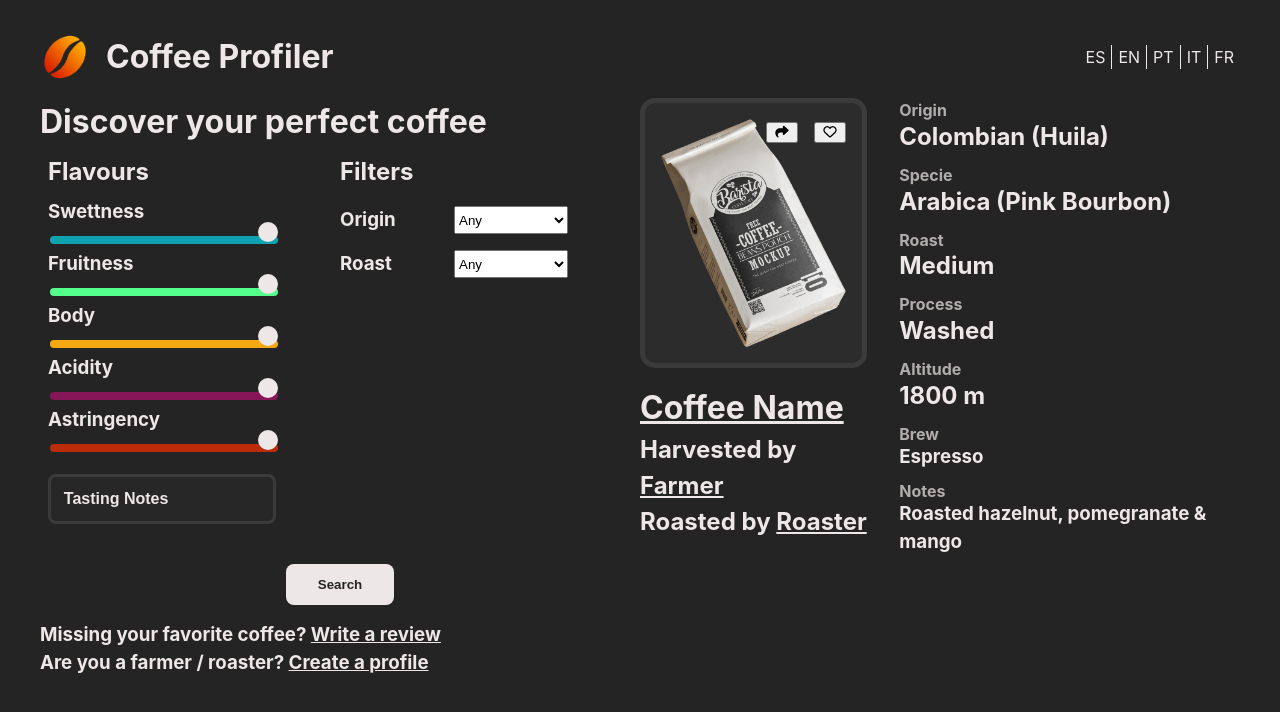
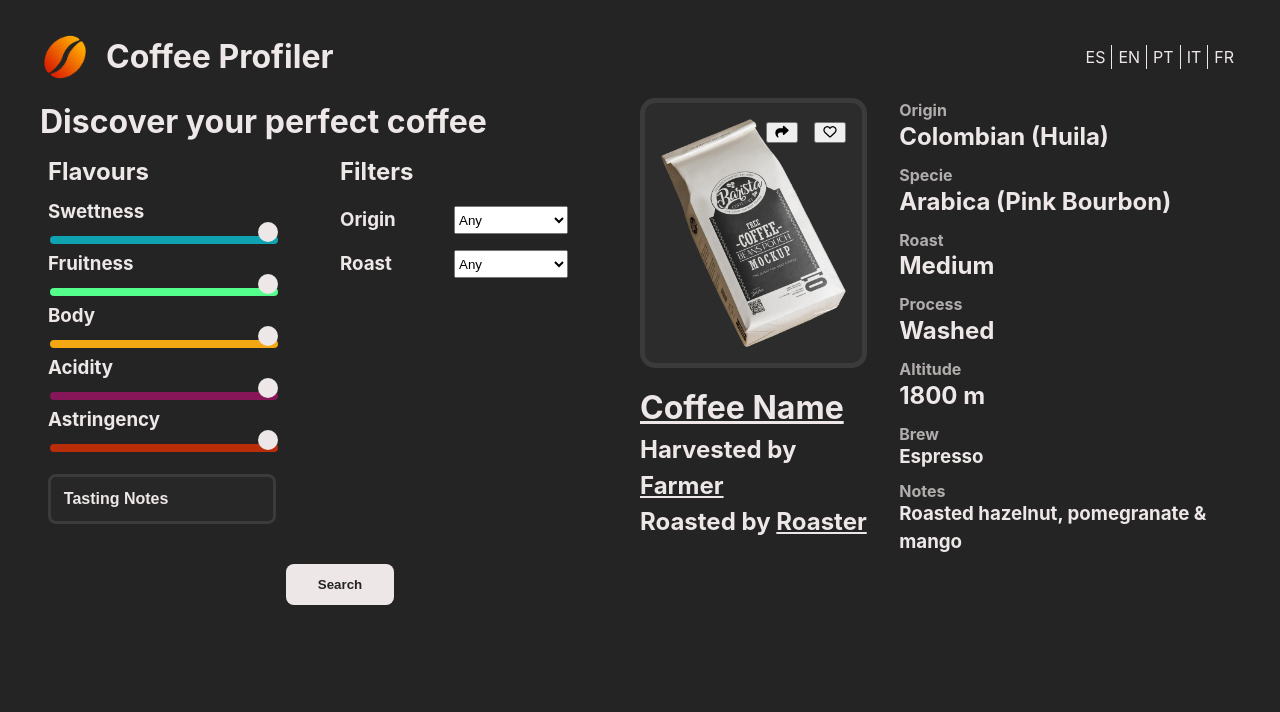
Before and after one commit to FelipeLecot/Coffee-Profiler, a Next.js app: page / in a window 1280 px wide. Shown: the top 712 px of the page. Built offline with nearby package versions, Linux system fonts and the light colour scheme.

Commit message:
Update index.tsx

```diff
--- a/src/pages/index.tsx
+++ b/src/pages/index.tsx
@@ -31,8 +31,8 @@ export default function Home() {
         <div>
           <h1>Discover your perfect coffee</h1>
           <Form />
-          <h3>Missing your favorite coffee? <Link href="./review/">Write a review</Link></h3>
-          <h3>Are you a farmer / roaster? <Link href="./register/">Create a profile</Link></h3>
+          {/* <h3>Missing your favorite coffee? <Link href="./review/">Write a review</Link></h3>
+          <h3>Are you a farmer / roaster? <Link href="./register/">Create a profile</Link></h3> */}
         </div>
         <Result />
       </div>
```
